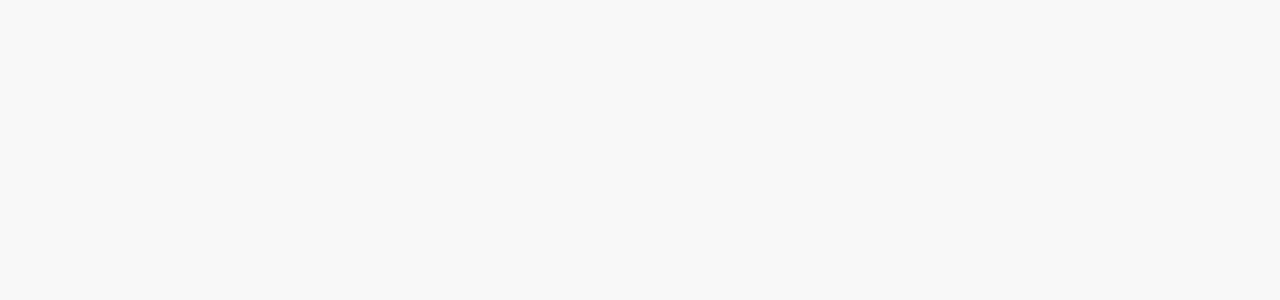
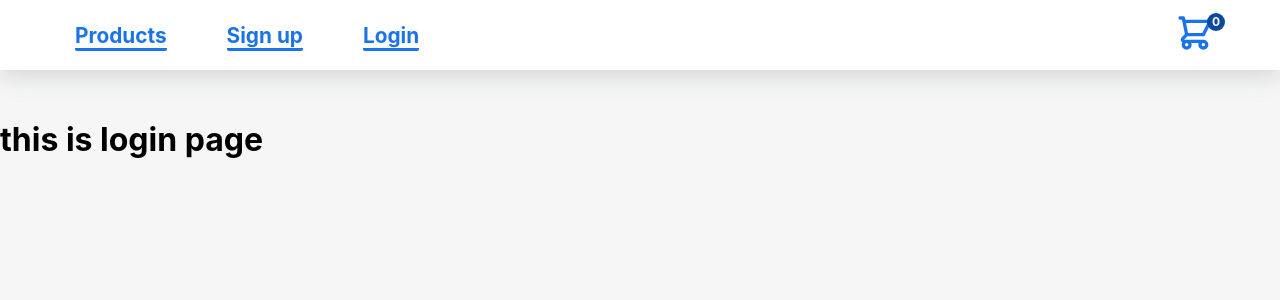
Before and after one commit to siavashmhi/store-application, a React (Create React App) app: page /login in a window 1280 px wide. Shown: the top 300 px of the page. Built offline with nearby package versions, Linux system fonts and the light colour scheme.

Commit message:
add codes

```diff
--- a/src/App.js
+++ b/src/App.js
@@ -1,6 +1,8 @@
 import React from "react";
 import HomePage from "./pages/HomePage";
 import CartPage from "./pages/CartPage";
+import Login from "./pages/Login";
+import Signup from "./pages/Signup";
 import ProductContextProvider from "./context/ProductContextProvider";
 import { BrowserRouter as Router, Route, Switch} from "react-router-dom";
 import { ToastContainer } from 'react-toastify';
@@ -16,6 +18,8 @@ function App() {
             <ToastContainer />
             <Switch>
               <Route path="/cart" component={CartPage}/>
+              <Route path="/login" component={Login}/>
+              <Route path="/signup" component={Signup}/>
               <Route path="/" component={HomePage} exact/>
             </Switch>
           </ProductContextProvider>
--- a/src/assets/styles/navigation.css
+++ b/src/assets/styles/navigation.css
@@ -18,7 +18,7 @@
     display: flex;
     justify-content: space-between;
     align-items: center;
-    padding: 15px 120px;
+    padding: 15px 0;
     height: 40px;
 }
 
@@ -29,6 +29,7 @@
     border-radius: 2px;
     text-decoration: none;
     font-size: 1.3rem;
+    margin-left: 60px;
 }
 
 .cartIconContainer {
@@ -59,3 +60,7 @@
     margin-right: 10px;
     cursor: pointer;
 }
+
+.cartIconContainer {
+    margin-right: 40px;
+}
--- a/src/components/Navigation.jsx
+++ b/src/components/Navigation.jsx
@@ -12,6 +12,8 @@ const Navigation = () => {
             <nav className='navbar'>
                 <ul className='navContainer'>
                     <li><NavLink to='/'>Products</NavLink></li>
+                    <li><NavLink to='/signup'>Sign up</NavLink></li>
+                    <li><NavLink to='/login'>Login</NavLink></li>
                 </ul>
                 <div className='cartIconContainer'>
                     <NavLink to='/cart'>
--- /dev/null
+++ b/src/pages/Login.jsx
@@ -0,0 +1,13 @@
+import React from 'react';
+import Layout from '../layout/Layout';
+import '../assets/styles/login.css'
+
+const Login = () => {
+    return (
+        <Layout>
+            <h1 style={{marginTop: '120px'}}>this is login page</h1>
+        </Layout>
+    );
+};
+
+export default Login;
--- /dev/null
+++ b/src/pages/Signup.jsx
@@ -0,0 +1,13 @@
+import React from 'react';
+import Layout from '../layout/Layout';
+import '../assets/styles/signup.css'
+
+const Signup = () => {
+    return (
+        <Layout>
+            <h1 style={{marginTop: '120px'}}>sign up page</h1>
+        </Layout>
+    );
+};
+
+export default Signup;
```
Also changed, not shown: src/assets/styles/login.css (added), src/assets/styles/signup.css (added).
